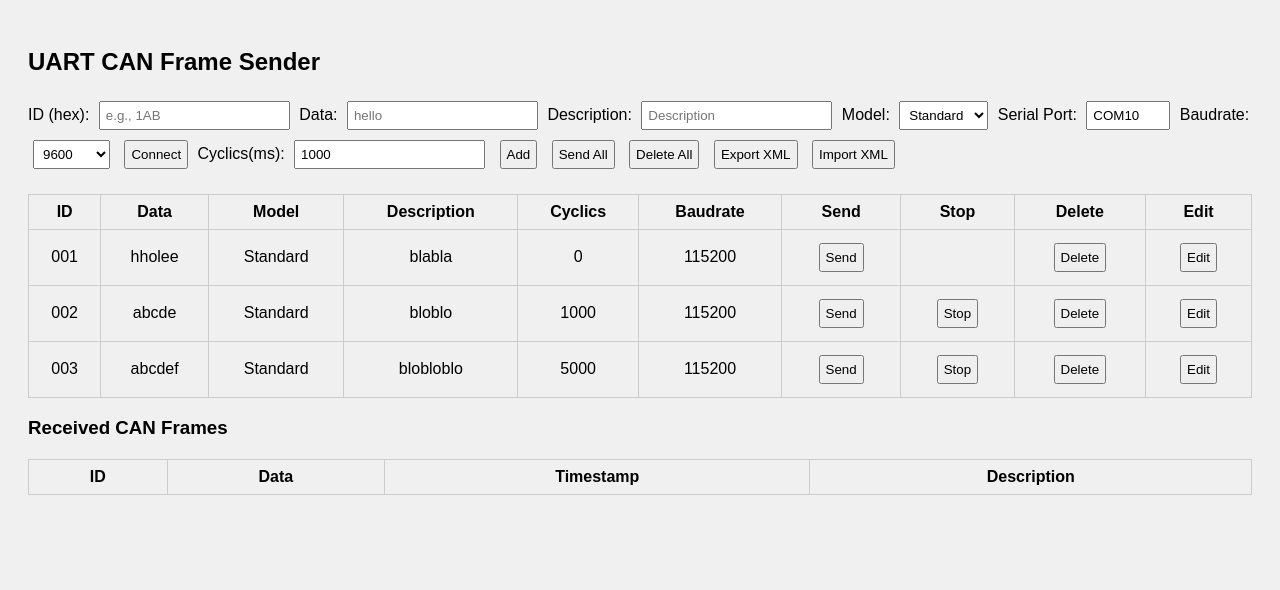
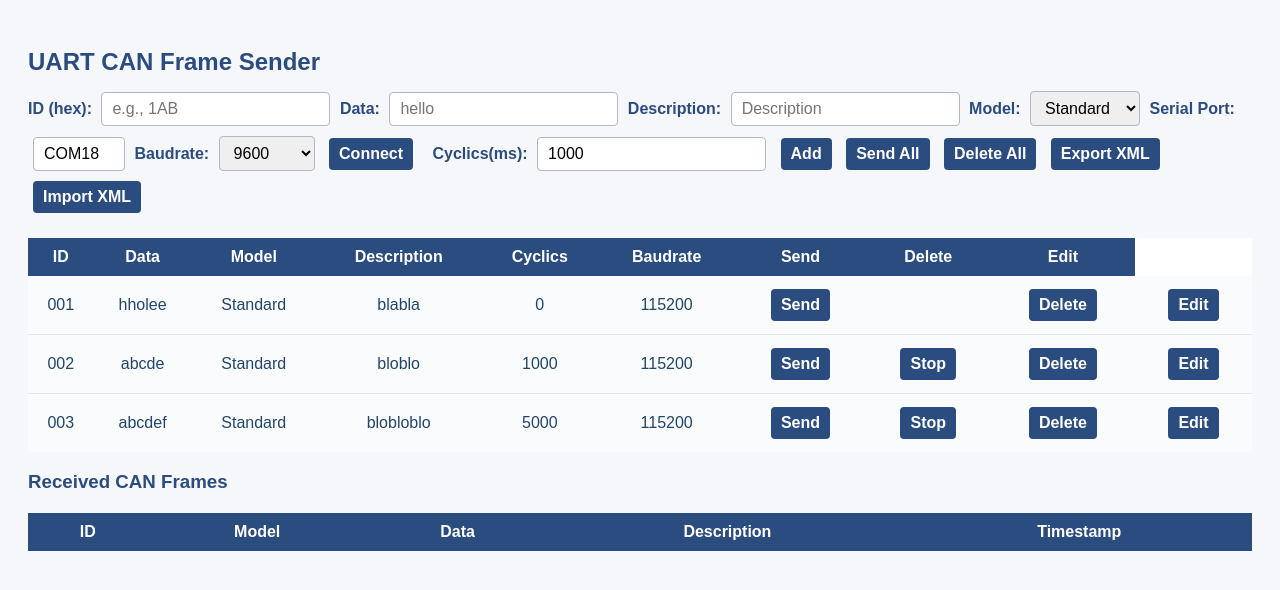
Before and after one commit to vdvuong2004/input-outut_terminal, a Flask app: page / in a window 1280 px wide. Shown: the top 590 px of the page. Run offline with Flask 3, Linux system fonts and the light colour scheme; data that the repository does not hold is empty.

Commit message:
update nhan

```diff
--- a/CAN_pro/can_data.xml
+++ b/CAN_pro/can_data.xml
@@ -1,2 +1,6 @@
 <?xml version='1.0' encoding='utf-8'?>
-<CANData><Frame><Model>0</Model><ID>001</ID><Data>hholee</Data><Description>blabla</Description><Cyclics>0</Cyclics><Baudrate>115200</Baudrate></Frame><Frame><Model>0</Model><ID>002</ID><Data>abcde</Data><Description>bloblo</Description><Cyclics>1000</Cyclics><Baudrate>115200</Baudrate></Frame><Frame><Model>0</Model><ID>003</ID><Data>abcdef</Data><Description>blobloblo</Description><Cyclics>5000</Cyclics><Baudrate>115200</Baudrate></Frame></CANData>
+<CANData>
+<Frame><Model>0</Model><ID>001</ID><Data>hholee</Data><Description>blabla</Description><Cyclics>0</Cyclics><Baudrate>115200</Baudrate></Frame>
+<Frame><Model>0</Model><ID>002</ID><Data>abcde</Data><Description>bloblo</Description><Cyclics>1000</Cyclics><Baudrate>115200</Baudrate></Frame>
+<Frame><Model>0</Model><ID>003</ID><Data>abcdef</Data><Description>blobloblo</Description><Cyclics>5000</Cyclics><Baudrate>115200</Baudrate></Frame>
+</CANData>
--- /dev/null
+++ b/CAN_pro/can_dict.xml
@@ -0,0 +1,6 @@
+<?xml version='1.0' encoding='utf-8'?>
+<CANDict>
+  <Frame><ID>122</ID><Description>Speed</Description></Frame>
+  <Frame><ID>123</ID><Description>RPM</Description></Frame>
+  <Frame><ID>124</ID><Description>Temperature</Description></Frame>
+</CANDict>
--- a/CAN_pro/sendapp.py
+++ b/CAN_pro/sendapp.py
@@ -5,6 +5,7 @@ import time
 import xml.etree.ElementTree as ET
 import os
 import queue
+import re
 app = Flask(__name__, static_url_path='')
 
 ser = None
@@ -13,6 +14,8 @@ send_thread = None
 
 # Thêm queue để lưu các frame nhận được
 receive_queue = queue.Queue(maxsize=1000)  # Giới hạn tối đa 1000 frame
+from serial.tools import list_ports
+print([p.device for p in list_ports.comports()])
 
 # Thread đọc dữ liệu từ serial và lưu vào receive_queue
 def serial_receive_thread():
@@ -20,57 +23,60 @@ def serial_receive_thread():
     while True:
         if ser and ser.is_open:
             try:
-                # Đọc dữ liệu từ serial (giả sử mỗi frame kết thúc bằng ký tự xuống dòng)
                 line = ser.readline()
                 if line:
-                    # Giả sử frame có dạng: [id(hex)] [data(hex)] [timestamp]
-                    # Ví dụ: "1AB 11223344 1717670000"
                     try:
-                        parts = line.decode(errors='ignore').strip().split()
-                        if len(parts) >= 2:
-                            id_str = parts[0]
-                            data_str = parts[1]
+                        decoded = line.decode(errors='ignore').strip()
+                        match = re.match(r'ID:\s*0x([0-9A-Fa-f]+)\s*\[(Std|Ext)\],\s*Data:\s*([\dA-Fa-f\s]+)', decoded)
+                        if match:
+                            id_str = match.group(1)  # Lấy ID không có 0x
+                            model = match.group(2)    # Std hoặc Ext
+                            data_str = match.group(3).strip()
                             timestamp = time.strftime('%Y-%m-%d %H:%M:%S')
+
+                            # Định dạng lại dữ liệu trước khi đưa vào queue
                             receive_queue.put({
                                 'id': id_str,
+                                'model': model,
                                 'data': data_str,
                                 'timestamp': timestamp
                             })
-                            # Giới hạn số lượng frame trong queue
-                            while receive_queue.qsize() > 1000:
-                                receive_queue.get()
                     except Exception as e:
-                        pass
+                        print(f"Parse error: {e}")
             except Exception as e:
                 time.sleep(0.1)
         else:
             time.sleep(0.5)
 
 # Khởi động thread nhận dữ liệu khi app chạy lần đầu
-@app.before_first_request
+@app.before_request
 def start_receive_thread():
-    t = threading.Thread(target=serial_receive_thread, daemon=True)
-    t.start()
+    if not hasattr(app, 'thread_started'):
+        t = threading.Thread(target=serial_receive_thread, daemon=True)
+        t.start()
+        app.thread_started = True
+
 
 @app.route('/get_received_data')
 def get_received_data():
     # Đọc ánh xạ id -> Description từ can_data.xml
     desc_map = {}
     try:
-        tree = ET.parse('can_data.xml')
+        tree = ET.parse('can_dict.xml')
         root = tree.getroot()
         for frame in root.findall('Frame'):
-            id_val = frame.find('ID').text
+            id_val = frame.find('ID').text.strip()  # Không convert sang int
             desc = frame.find('Description').text if frame.find('Description') is not None else ""
-            desc_map[id_val] = desc
-    except Exception:
-        pass
+            desc_map[id_val.upper()] = desc  # .upper() giúp khớp với "7A" hoặc "7a"
+    except Exception as e:
+        print("Lỗi khi đọc can_dict.xml:", e)
 
-    # Lấy danh sách frame nhận được
-    frames = list(receive_queue.queue)
-    # Thêm Description vào từng frame dựa theo id
+        # Lấy danh sách frame nhận được
+        frames = list(receive_queue.queue)
+        # Thêm Description vào từng frame dựa theo id
     for f in frames:
-        f['description'] = desc_map.get(f['id'], "")
+        f_id = f['id'].upper()  # Khớp với ID từ XML
+        f['description'] = desc_map.get(f_id, "")
 
     return jsonify(frames)
 
@@ -124,7 +130,7 @@ def send():
         if ser is None or not ser.is_open or ser.baudrate != baudrate:
             if ser:
                 ser.close()
-            ser = serial.Serial('COM7', baudrate, timeout=1)
+            ser = serial.Serial('COM18', baudrate = baudrate, timeout=1)
 
         if cyclics == 0:
             ser.write(frame)
@@ -155,7 +161,7 @@ def send_all():
     if ser is None or not ser.is_open or ser.baudrate != baudrate:
         if ser:
             ser.close()
-        ser = serial.Serial('COM7', baudrate, timeout=1)
+        ser = serial.Serial('COM18', baudrate = baudrate, timeout=1)
 
     def loop():
         for row in rows:
@@ -283,20 +289,32 @@ def import_xml():
     file.save('can_data.xml')
     return jsonify({'status': 'imported'})
 
+
+from serial.tools import list_ports
 @app.route('/connect_serial', methods=['POST'])
 def connect_serial():
     global ser
     data = request.json
-    port = data.get('port', 'COM7')
-    baudrate = int(data.get('baudrate', 9600))
+    port = data.get('port', 'COM18')
+    baudrate = int(data.get('baudrate', 115200))
+    print(f"Trying to connect to port: {port} with baudrate: {baudrate}")
+
+    available_ports = [p.device for p in list_ports.comports()]
+    print(f"Available ports: {available_ports}")
+    if port not in available_ports:
+        return jsonify({'status': 'error', 'message': f'Port {port} not found. Available: {available_ports}'}), 500
+
     try:
         if ser and ser.is_open:
             ser.close()
-        ser = serial.Serial(port, baudrate, timeout=1)
+        ser = serial.Serial(port, baudrate=baudrate, timeout=1)
+        print(f"Connected to {port} successfully")
         return jsonify({'status': 'connected'})
     except Exception as e:
-        ser = None
-        return jsonify({'status': 'error', 'message': str(e)}), 500
+        import traceback
+        print("Error connecting serial:", e)
+        print(traceback.format_exc())
+        return jsonify({'status': 'error', 'message': str(e), 'trace': traceback.format_exc()}), 500
 
 @app.route('/disconnect_serial', methods=['POST'])
 def disconnect_serial():
--- a/CAN_pro/templates/index.html
+++ b/CAN_pro/templates/index.html
@@ -5,10 +5,63 @@
   <meta name="viewport" content="width=device-width, initial-scale=1.0" />
   <title>UART CAN Sender</title>
   <style>
-    body { font-family: Arial; padding: 20px; background: #f0f0f0; }
-    input, select, button { margin: 5px; padding: 5px; }
-    table { border-collapse: collapse; width: 100%; margin-top: 20px; }
-    th, td { border: 1px solid #ccc; padding: 8px; text-align: center; }
+    body {
+      font-family: Arial, sans-serif;
+      padding: 20px;
+      background: #f5f7fa;
+    }
+    h2, h3 {
+      color: #2b4c7e;
+      margin-bottom: 10px;
+    }
+    label {
+      font-weight: bold;
+      color: #2b4c7e;
+    }
+    input, select, button {
+      margin: 5px;
+      padding: 7px 10px;
+      border-radius: 4px;
+      border: 1px solid #b0b8c1;
+      font-size: 1em;
+      outline: none;
+    }
+    input:focus, select:focus {
+      border: 1.5px solid #2b4c7e;
+    }
+    button {
+      background: #2b4c7e;
+      color: #fff;
+      border: none;
+      font-weight: bold;
+      cursor: pointer;
+      transition: background 0.2s;
+    }
+    button:hover {
+      background: #1a2d4a;
+    }
+    table {
+      border-collapse: collapse;
+      width: 100%;
+      margin-top: 20px;
+      background: #fff;
+    }
+    th {
+      background: #2b4c7e;
+      color: #fff;
+      padding: 10px;
+      font-size: 1em;
+    }
+    td {
+      border-bottom: 1px solid #e0e7ef;
+      padding: 8px;
+      text-align: center;
+      color: #234567;
+      background: #f9fbfd;
+    }
+    tr:last-child td {
+      border-bottom: none;
+    }
     .led {
       display: inline-block;
       width: 20px; height: 20px;
@@ -16,7 +69,17 @@
       margin-left: 10px;
       background: red;
     }
+    #connectStatus {
+      margin-left: 10px;
+      font-size: 1.1em;
+    }
+    @media (max-width: 900px) {
+      table, thead, tbody, th, td, tr { display: block; }
+      th, td { text-align: left; }
+      th { background: #2b4c7e; }
+    }
   </style>
+</head>
 </head>
 <body>
   <h2>UART CAN Frame Sender</h2>
@@ -37,7 +100,7 @@
   </select>
 
   <label>Serial Port:</label>
-<input type="text" id="serialPort" value="COM10" style="width:70px">
+<input type="text" id="serialPort" value="COM18" style="width:70px">
 <label>Baudrate:</label>
 <select id="baudrate">
   <option value="9600">9600</option>
@@ -67,7 +130,6 @@
         <th>Cyclics</th>
         <th>Baudrate</th>
         <th>Send</th>
-        <th>Stop</th>
         <th>Delete</th>
         <th>Edit</th> <!-- Thêm cột Edit -->
       </tr>
@@ -80,9 +142,10 @@
     <thead>
       <tr>
         <th>ID</th>
+        <th>Model</th>
         <th>Data</th>
+        <th>Description</th>
         <th>Timestamp</th>
-        <th>Description</th>
       </tr>
     </thead>
     <tbody id="receiveTableBody"></tbody>
@@ -105,20 +168,19 @@
 
   // Hàm cập nhật bảng nhận dữ liệu
   async function loadReceiveTable() {
-    // Lấy dữ liệu từ server (bạn cần cung cấp API /get_received_data trả về mảng các frame)
     const res = await fetch('/get_received_data');
     const data = await res.json();
     const tbody = document.getElementById('receiveTableBody');
     tbody.innerHTML = '';
     data.forEach(row => {
         const tr = document.createElement('tr');
-      // Ánh xạ description từ bảng gửi
         const description = getDescriptionById(row.id);
         tr.innerHTML = `
             <td>${row.id}</td>
+            <td>${row.model || 'Std'}</td>
             <td>${row.data}</td>
+            <td>${description}</td>
             <td>${row.timestamp}</td>
-        <td>${description}</td>
         `;
         tbody.appendChild(tr);
     });
--- a/can_data.xml
+++ /dev/null
@@ -1,2 +0,0 @@
-<?xml version='1.0' encoding='utf-8'?>
-<CANData><Frame><Model>0</Model><ID>002</ID><Data>abcde</Data><Description>bloblo</Description><Cyclics>0</Cyclics><Baudrate>115200</Baudrate></Frame><Frame><Model>0</Model><ID>003</ID><Data>abcdef</Data><Description>blobloblo</Description><Cyclics>0</Cyclics><Baudrate>115200</Baudrate></Frame><Frame><Model>0</Model><ID>001</ID><Data>hholee</Data><Description>blabla</Description><Cyclics>0</Cyclics><Baudrate>115200</Baudrate></Frame></CANData>
--- a/can_dict.xml
+++ /dev/null
@@ -1,6 +0,0 @@
-<?xml version='1.0' encoding='utf-8'?>
-<CANDict>
-  <Frame><ID>001</ID><Description>Speed</Description></Frame>
-  <Frame><ID>002</ID><Description>RPM</Description></Frame>
-  <Frame><ID>003</ID><Description>Temperature</Description></Frame>
-</CANDict>
```
Lines whose indentation alone changed are shown as unchanged.
